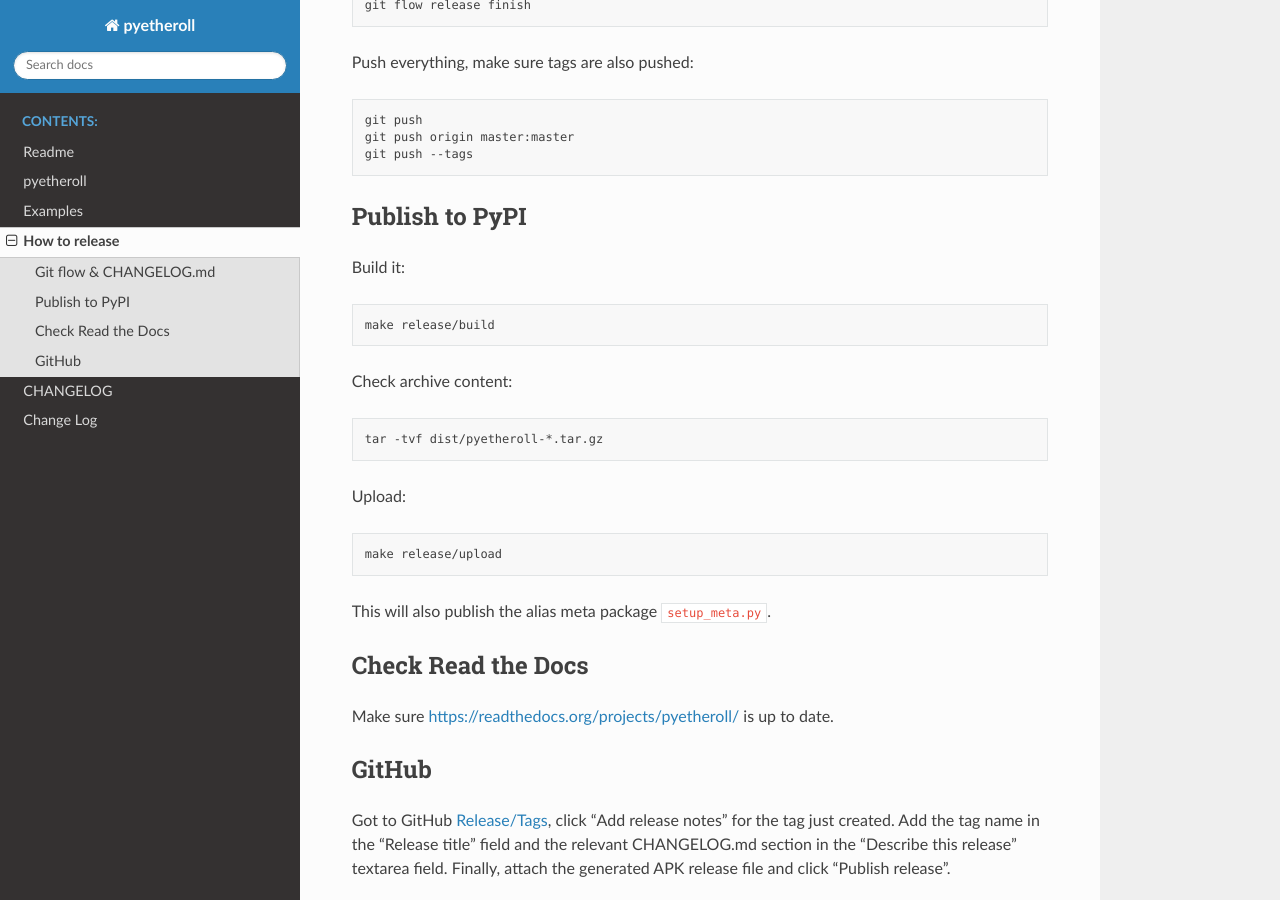
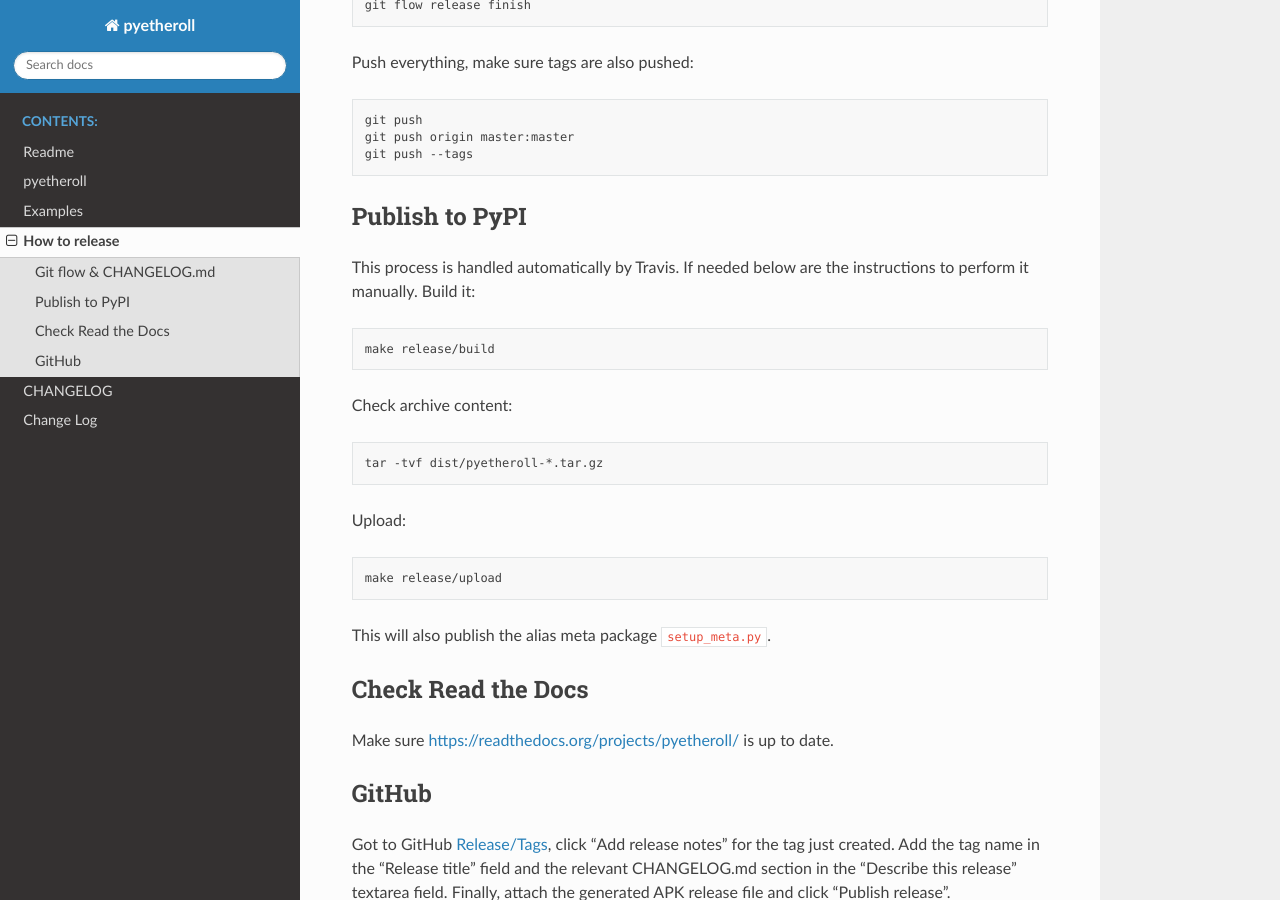
Before and after one commit to AndreMiras/pyetheroll, a Sphinx documentation site: the page built from docs/Release.md, in a window 1280 px wide and 900 px high, scrolled down 509 px. Built offline with Sphinx 7.4.7 and the Read the Docs theme 2.0.0, drawn with Linux system fonts in a browser that asks for light colours.

Commit message:
Automates PyPI deployment via Travis, closes #10
Note this requires creating a PyPI token for the project via:
https://pypi.org/manage/account/token/
This token can later be set in Travis `PYPI_PASSWORD` environment
variable via:
https://travis-ci.com/github/AndreMiras/pyetheroll/settings
This can later be debugged by changing `.travis.yml` file and
`tags: true` to `all_branches: true`
More info:
* https://pypi.org/help/#apitoken
* https://docs.travis-ci.com/user/deployment/pypi/
* https://docs.travis-ci.com/user/deployment-v2/providers/pypi/#environment-variables

````diff
--- a/docs/Release.md
+++ b/docs/Release.md
@@ -24,7 +24,8 @@
 ```
 
 ## Publish to PyPI
-
+This process is handled automatically by Travis.
+If needed below are the instructions to perform it manually.
 Build it:
 ```sh
 make release/build
````
Also changed, not shown: CHANGELOG.md (+5 -0 lines), .travis.yml.
